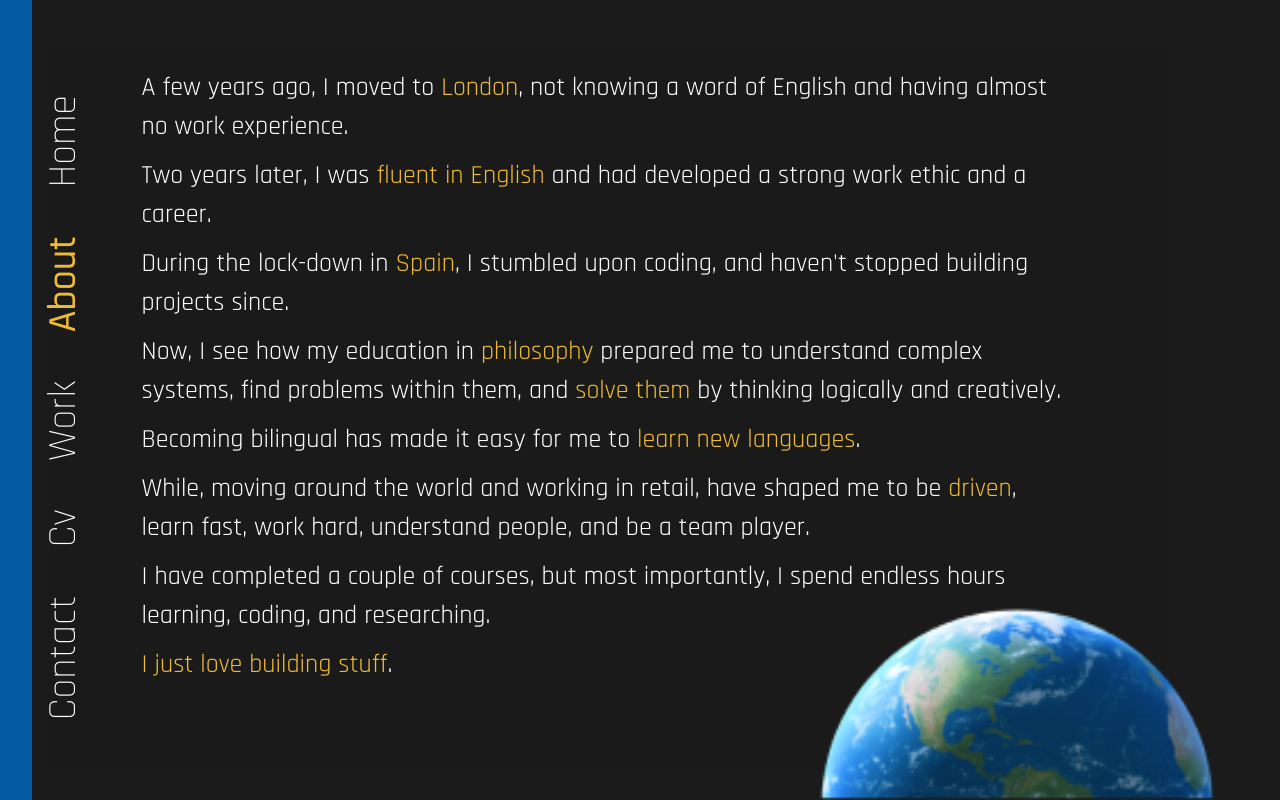
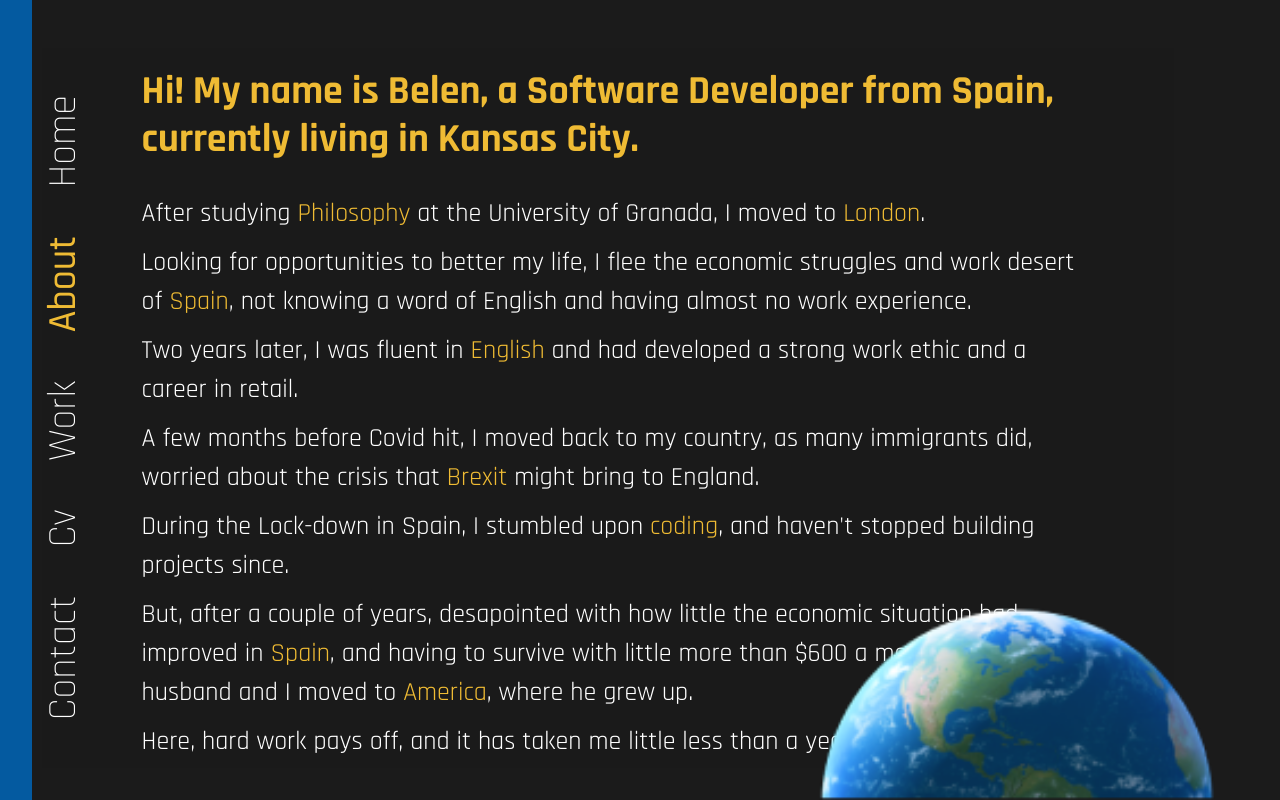
Before and after one commit to 93Belen/personal-website, a React (Create React App) app: page /about in a window 1280 px wide. Built offline with nearby package versions, Linux system fonts and the light colour scheme.

Commit message:
tweak about content

```diff
--- a/src/components/about/about.css
+++ b/src/components/about/about.css
@@ -22,12 +22,16 @@
     padding: 2rem 1rem;
     background: rgba(27, 27, 27, 0.4);
     z-index: 0;
+    overflow-y: scroll;
 }
 
 #text-container p {
     margin: 12% 0;
 }
-
+#h1{
+    margin-bottom: 3rem;
+    color: var(--orange);
+}
 #last-sentence {
     padding-bottom: 400px;
 }
@@ -71,4 +75,7 @@
         max-width: 500px;
         display: block;
     }
+    #h1{
+        font-size: 4rem;
+    }
 }
--- a/src/components/about/about.js
+++ b/src/components/about/about.js
@@ -1,4 +1,5 @@
 import { Container, Image } from "react-bootstrap"
+import {Linkedin} from '../buttons/linkedin'
 import './about.css'
 import '../../index.css';
 
@@ -6,18 +7,23 @@ export const About = () => {
     return (
         <Container id='about'>
             <Container id='textContainer'>
-                <p>A few years ago, I moved to <span className='span'>London</span>, not knowing a word of English and having almost no work experience.</p>
-                <p>Two years later, I was <span className='span'>fluent in English</span> and had developed a strong work ethic and a career.</p>
-
-                <p>During the lock-down in <span className='span'>Spain</span>, I stumbled upon coding, and haven't stopped building projects since.</p>
-
-                <p>Now, I see how my education in <span className='span'>philosophy</span> prepared me to understand complex systems, find problems within them, and <span className='span'>solve them</span> by thinking logically and creatively.</p>
-                <p>Becoming bilingual has made it easy for me to <span className='span'>learn new languages</span>.</p>
-
-                <p>While, moving around the world and working in retail, have shaped me to be <span className='span'>driven</span>, learn fast, work hard, understand people, and be a team player.</p>
-
-                <p>I have completed a couple of courses, but most importantly, I spend endless hours learning, coding, and researching.</p>
-                <p><span id='last-sentence' className='span'>I just love building stuff</span>.</p>
+            <h1 id='h1'> Hi! My name is Belen, a Software Developer from Spain, currently living in Kansas City.</h1>
+            <p>After studying <span className='span'>Philosophy</span> at the University of Granada, I moved to <span className='span'>London</span>.</p>
+            <p>Looking for opportunities to better my life, I flee the economic struggles and work desert of <span className='span'>Spain</span>, not knowing a word of English and having almost no work experience.</p>
+            <p>Two years later, I was fluent in <span className='span'>English</span> and had developed a strong work ethic and a career in retail.</p>
+            <p>A few months before Covid hit, I moved back to my country, as many immigrants did, worried about the crisis that <span className='span'>Brexit</span> might bring to England.</p>
+            <p>During the Lock-down in Spain, I stumbled upon <span className='span'>coding</span>, and haven't stopped building projects since.</p>
+            <p>But, after a couple of years, desapointed with how little the economic situation had improved in <span className='span'>Spain</span>,
+            and having to survive with little more than $600 a month, my husband and I moved to <span className='span'>America</span>, where he grew up.</p>
+            <p>Here, hard work pays off, and it has taken me little less than a year to prepare myself for a carreer in <span className='span'>Tech</span>.</p>
+            <p>Now, I see how my education in philosophy prepared me to understand <span className='span'>complex systems</span>,
+            find problems within them, and solve them by thinking <span className='span'>logically</span> and creatively.</p>
+            <p>Becoming bilingual has made it easy for me to learn new <span className='span'>languages</span>.</p>
+            <p>While, moving around the <span className='span'>world</span> and working in retail, have shaped me to be driven, learn fast, work hard, understand people, and be a team player.</p>
+            <p>I have completed a couple of courses, but most importantly, I spend endless hours learning, coding, and researching.</p>
+            <p><span className='span'>I just love building stuff</span>.</p>
+            <p>I am seeking a full-time position as a <span className='span'>React Developer</span>. Connect with my in LinkedIn!</p>
+            <Linkedin />
             </Container>
             <Image id='img-amercia' src={require('../../imgs/america.png')} />
         </Container>
```
